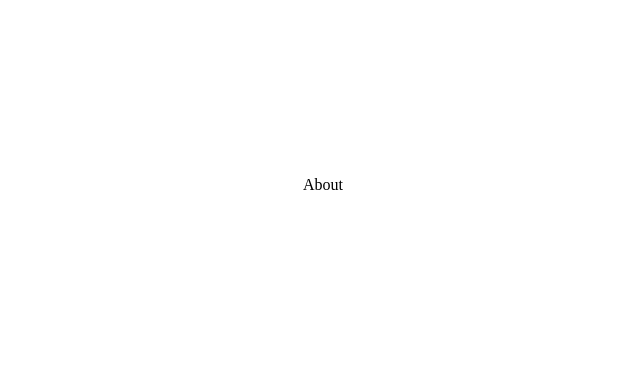
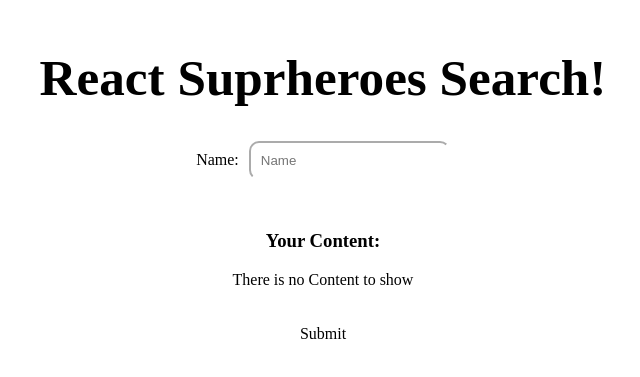
Before and after one commit to Barbarpotato/Github-Pages-Demo, a React (Vite) app: page /Github-Pages-Demo/About in a window 1280 px wide. Shown: the part 215-592 px from the top of the page, without its empty margins (317-957 px from the left). Built offline with nearby package versions, Linux system fonts and the light colour scheme.

Commit message:
fix about page

```diff
--- a/src/lib/Form.js
+++ b/src/lib/Form.js
@@ -9,3 +9,14 @@
     })
     return response.json()
 }
+
+export const SearchSuperheroes = async (name) => {
+    const response = await fetch(`http://localhost:3000/superheroes/?name=${name}`, {
+        method: 'GET',
+        mode: 'cors',
+        headers: {
+            'Content-Type': 'application/json',
+        },
+    })
+    return response.json()
+}
--- a/src/pages/About.jsx
+++ b/src/pages/About.jsx
@@ -1,8 +1,36 @@
-import React from 'react'
+import React, { Fragment, useState } from 'react'
+import { SearchSuperheroes } from '../lib/Form'
 
 function About() {
+
+    const [name, setName] = useState("")
+    const [data, setData] = useState([])
+
+    const handleSubmit = () => {
+        SearchSuperheroes(name)
+            .then(response => {
+                setData(response.content)
+            }).catch(err => console.error(err))
+    }
+
     return (
-        <div>About</div>
+        <div>
+            <h1>React Suprheroes Search!</h1>
+            <div style={{ margin: '10px' }}>
+                <label style={{ marginRight: '10px' }}>Name:</label>
+                <input onChange={(event) => setName(event.target.value)} style={{ borderRadius: '10px', padding: '10px', borderColor: 'white' }} placeholder='Name' />
+            </div>
+            <div style={{ marginTop: '50px' }}>
+                <h3>Your Content:</h3>
+                <p>{data.length !== 0 ? data.map(object => (
+                    <Fragment>
+                        <p>Superhero name: {object.name}</p>
+                        <p> description: {object.description}</p>
+                    </Fragment>
+                )) : 'There is no Content to show'}</p>
+            </div>
+            <button onClick={() => { handleSubmit() }} style={{ marginTop: '10px', backgroundColor: 'white' }}>Submit</button>
+        </div>
     )
 }
 
```
